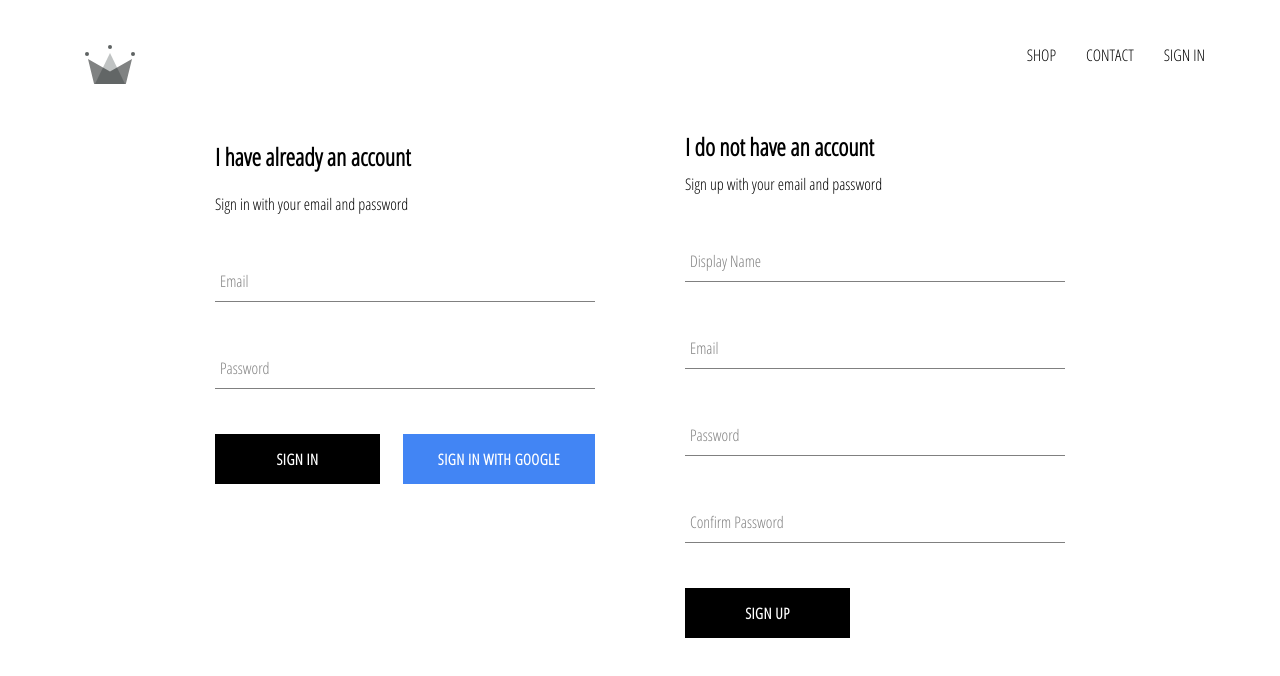
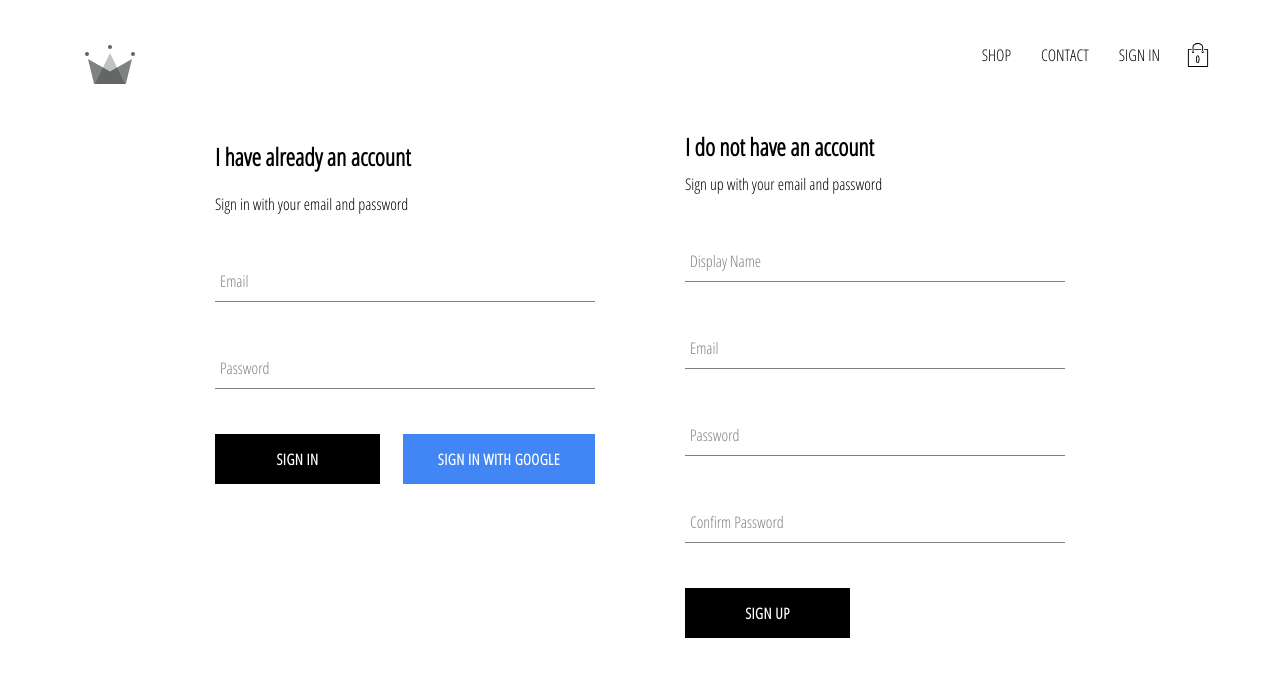
Before and after one commit to alejandro-fdez/crwn-clothing, a React (Create React App) app: page /signin in a window 1280 px wide. Shown: the top 676 px of the page. Built offline with nearby package versions, Linux system fonts and the light colour scheme; no server answers.

Commit message:
Added cartIcon and cartDropdown components to our application, also implemented cart reducer

```diff
--- /dev/null
+++ b/src/components/cart-dropdown/cart-dropdown.component.jsx
@@ -0,0 +1,17 @@
+import React from "react";
+
+// import { ReactComponent as ShoppingIcon } from "../../assets/shopping-bag.svg";
+import CustomButton from "../custom-button/custom-button.component";
+
+import "./cart-dropdown.styles.scss";
+
+const CartDropdown = () => (
+  <div className='cart-dropdown'>
+  <div className='cart-items'>
+
+  </div>
+    <CustomButton>GO TO CHECKOUT</CustomButton>
+  </div>
+)
+
+export default CartDropdown;
--- /dev/null
+++ b/src/components/cart-dropdown/cart-dropdown.styles.scss
@@ -0,0 +1,24 @@
+.cart-dropdown {
+  position: absolute;
+  width: 240px;
+  height: 340px;
+  display: flex;
+  flex-direction: column;
+  padding: 20px;
+  border: 1px solid black;
+  background-color: white;
+  top: 90px;
+  right: 40px;
+  z-index: 5;
+
+  .cart-items {
+    height: 240px;
+    display: flex;
+    flex-direction: column;
+    overflow: scroll;
+  }
+
+  button {
+    margin-top: auto;
+  }
+}
--- /dev/null
+++ b/src/components/cart-icon/cart-icon.component.jsx
@@ -0,0 +1,21 @@
+import React from "react";
+import { connect } from "react-redux";
+
+import { toggleCartHidden } from "../../redux/cart/cart.actions";
+
+import { ReactComponent as ShoppingIcon } from "../../assets/shopping-bag.svg";
+
+import "./cart-icon.styles.scss";
+
+const CartIcon = ({ toggleCartHidden }) => (
+  <div className="cart-icon" onClick={toggleCartHidden}>
+    <ShoppingIcon className="shopping-icon" />
+    <span className="item-count">0</span>
+  </div>
+);
+
+const mapDispatchToProps = (dispatch) => ({
+  toggleCartHidden: () => dispatch(toggleCartHidden()),
+});
+
+export default connect(null, mapDispatchToProps)(CartIcon);
--- /dev/null
+++ b/src/components/cart-icon/cart-icon.styles.scss
@@ -0,0 +1,21 @@
+.cart-icon {
+  width: 45px;
+  height: 45px;
+  position: relative;
+  display: flex;
+  align-items: center;
+  justify-content: center;
+  cursor: pointer;
+
+  .shopping-icon {
+    width: 24px;
+    height: 24px;
+  }
+
+  .item-count {
+    position: absolute;
+    font-size: 10px;
+    font-weight: bold;
+    bottom: 12px;
+  }
+}
--- a/src/components/header/header.component.jsx
+++ b/src/components/header/header.component.jsx
@@ -3,12 +3,14 @@ import { Link } from "react-router-dom";
 import { connect } from "react-redux";
 
 import { auth } from "../../firebase/firebase.utils";
+import CartIcon from "../cart-icon/cart-icon.component";
+import CartDropdown from "../cart-dropdown/cart-dropdown.component";
 
 import { ReactComponent as Logo } from "../../assets/crown.svg";
 
 import "./header.styles.scss";
 
-const Header = (props) => (
+const Header = ({ currentUser, hidden }) => (
   <div className="header">
     <Link className="logo-container" to="/">
       <Logo className="logo" />
@@ -20,7 +22,7 @@ const Header = (props) => (
       <Link className="option" to="/contact">
         CONTACT
       </Link>
-      {props.currentUser ? (
+      {currentUser ? (
         <div className="option" onClick={() => auth.signOut()}>
           SIGN OUT
         </div>
@@ -29,12 +31,15 @@ const Header = (props) => (
           SIGN IN
         </Link>
       )}
+      <CartIcon />
     </div>
+    {!hidden ? <CartDropdown /> : null}
   </div>
 );
 
-const mapStateToProps = (state) => ({
-  currentUser: state.user.currentUser, // state.user.currentUser Comes from the root reducer
+const mapStateToProps = ({ user: { currentUser }, cart: { hidden } }) => ({
+  currentUser,
+  hidden,
 });
 
 export default connect(mapStateToProps)(Header);
--- /dev/null
+++ b/src/redux/cart/cart.actions.js
@@ -0,0 +1,5 @@
+import { CartActionTypes } from './cart.types';
+
+export const toggleCartHidden = () => ({
+  type: CartActionTypes.TOGGLE_CART_HIDDEN,
+});
--- /dev/null
+++ b/src/redux/cart/cart.reducer.js
@@ -0,0 +1,19 @@
+import { CartActionTypes } from "./cart.types";
+
+const INITIAL_STATE = {
+  hidden: true,
+};
+
+const cartReducer = (state = INITIAL_STATE, action) => {
+  switch (action.type) {
+    case CartActionTypes.TOGGLE_CART_HIDDEN:
+      return {
+        ...state,
+        hidden: !state.hidden,
+      };
+    default:
+      return state;
+  }
+};
+
+export default cartReducer;
--- /dev/null
+++ b/src/redux/cart/cart.types.js
@@ -0,0 +1,3 @@
+export const CartActionTypes = {
+  TOGGLE_CART_HIDDEN: "TOGGLE_CART_HIDDEN",
+};
--- a/src/redux/root.reducer.js
+++ b/src/redux/root.reducer.js
@@ -1,7 +1,9 @@
 import { combineReducers } from "redux";
 
 import userReducer from "./user/user.reducer";
+import cartReducer from "./cart/cart.reducer";
 
 export default combineReducers({
   user: userReducer,
+  cart: cartReducer,
 });
```
Also changed, not shown: src/assets/shopping-bag.svg (added).
